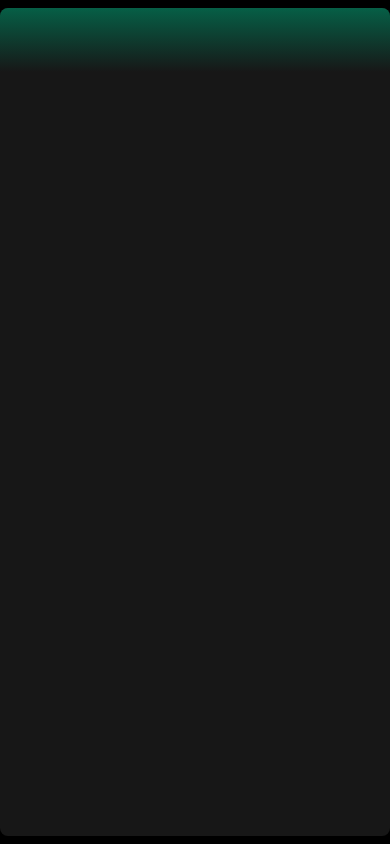
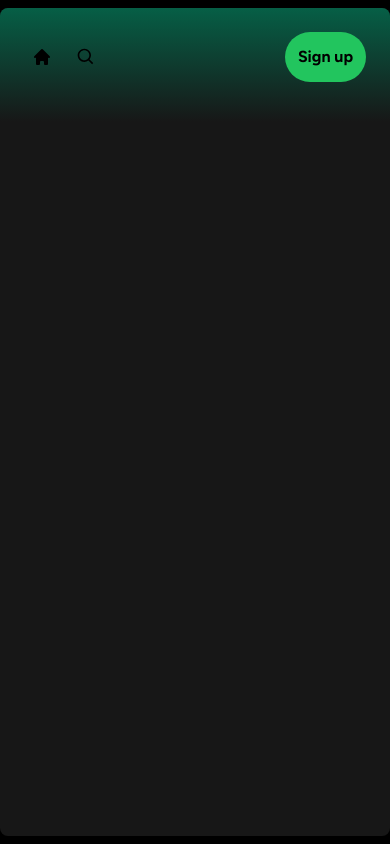
Before and after one commit to skh113/spotify-clone, a Next.js app: page / in a window 390 px wide. Built offline with nearby package versions, Linux system fonts and the light colour scheme.

Commit message:
Added: Button component.

```diff
--- /dev/null
+++ b/components/Button.tsx
@@ -0,0 +1,27 @@
+import { forwardRef } from "react";
+import { twMerge } from "tailwind-merge";
+
+interface Props extends React.ButtonHTMLAttributes<HTMLButtonElement> {}
+
+const Button = forwardRef<HTMLButtonElement, Props>(
+  ({ className, children, disabled, type = "button", ...props }, ref) => {
+    return (
+      <button
+        type={type}
+        className={twMerge(
+          `w-full rounded-full bg-green-500 border border-transparent px-3 py-3 disabled:cursor-not-allowed disabled:opacity-50 text-black font-bold hover:opacity-75 transition`,
+          className
+        )}
+        disabled={disabled}
+        ref={ref}
+        {...props}
+      >
+        {children}
+      </button>
+    );
+  }
+);
+
+Button.displayName = "Button";
+
+export default Button;
--- a/components/Header.tsx
+++ b/components/Header.tsx
@@ -3,7 +3,10 @@
 import { useRouter } from "next/navigation";
 import { twMerge } from "tailwind-merge";
 import { RxCaretLeft, RxCaretRight } from "react-icons/rx";
-import { IconSize, buttonStyle } from "@/styles/style";
+import { IconSize, buttonStyle, mobileButtonStyle } from "@/styles/style";
+import { HiHome } from "react-icons/hi";
+import { BiSearch } from "react-icons/bi";
+import Button from "./Button";
 
 interface Props {
   children: React.ReactNode;
@@ -23,7 +26,7 @@ const Header: React.FC<Props> = ({ children, className }) => {
         className
       )}
     >
-      <div className="w-full mb-4 items-center justify-between">
+      <div className="w-full mb-4 items-center flex justify-between">
         <div className="hidden md:flex gap-x-2 items-center ">
           <button
             title="Back"
@@ -40,6 +43,21 @@ const Header: React.FC<Props> = ({ children, className }) => {
             <RxCaretRight className="text-white" size={IconSize.Large} />
           </button>
         </div>
+        <div className="flex md:hidden gap-x-2 items-center">
+          <button title="Home" className={mobileButtonStyle}>
+            <HiHome className="text-black" size={IconSize.Small} />
+          </button>
+          <button title="Home" className={mobileButtonStyle}>
+            <BiSearch className="text-black" size={IconSize.Small} />
+          </button>
+        </div>
+        <div className="flex justify-between items-center gap-x-4">
+          <>
+            <div>
+              <Button>Sign up</Button>
+            </div>
+          </>
+        </div>
       </div>
     </div>
   );
--- a/styles/style.ts
+++ b/styles/style.ts
@@ -6,3 +6,6 @@ export const enum IconSize {
 
 export const buttonStyle =
   "rounded-full bg-black flex items-center hover:opacity-75 transition";
+
+export const mobileButtonStyle =
+  "rounded-full p-2 bg-white flex items-center justify-center opacity-75 transition";
```
